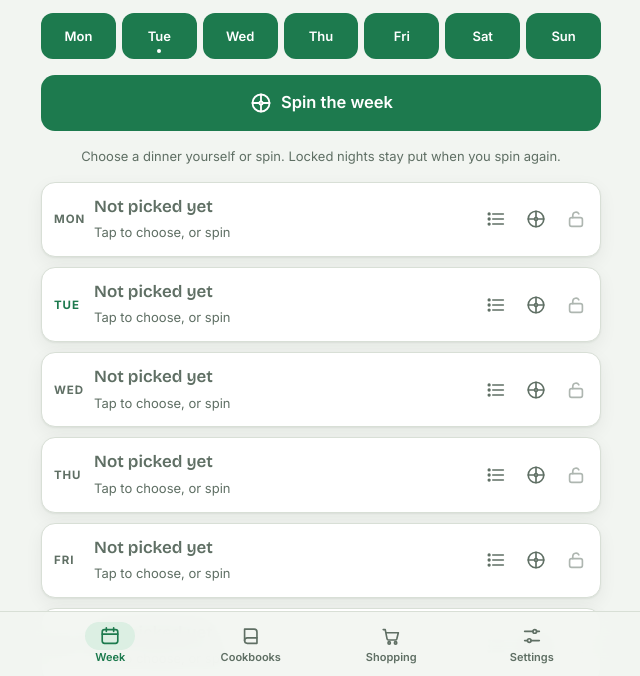
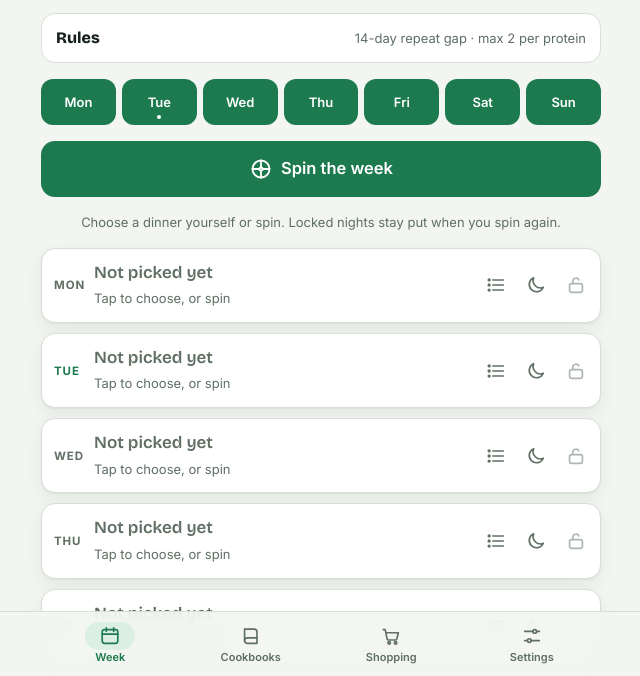
Before and after one commit to ReidWe/CookedBooks, a plain HTML site: page index.html in a window 1280 px wide. Shown: the part 122-798 px from the top of the page, without its empty margins (319-959 px from the left). Drawn offline with nearby package versions, Linux system fonts and the light colour scheme.

Commit message:
Update index.html

```diff
--- a/index.html
+++ b/index.html
@@ -735,6 +735,7 @@ const IC={
   list:'<path d="M8.5 6.5H20M8.5 12H20M8.5 17.5H20"/><circle cx="4.5" cy="6.5" r=".9"/><circle cx="4.5" cy="12" r=".9"/><circle cx="4.5" cy="17.5" r=".9"/>',
   edit:'<path d="M4 20h4L19.2 8.8a2.1 2.1 0 0 0-3-3L5 17z"/><path d="M14.5 6.5l3 3"/>',
   print:'<path d="M7 9V4.5h10V9"/><rect x="4" y="9" width="16" height="8" rx="2"/><path d="M7 14h10v5.5H7z"/>',
+  moon:'<path d="M20 14.5A8 8 0 0 1 9.5 4a8 8 0 1 0 10.5 10.5z"/>',
   sliders:'<path d="M4 7h9M17 7h3M4 17h3M11 17h9"/><circle cx="15" cy="7" r="2"/><circle cx="9" cy="17" r="2"/>',
   chev:'<path d="M6 9l6 6 6-6"/>',
   camera:'<path d="M4 8.5A2.5 2.5 0 0 1 6.5 6H8l1.2-2h5.6L16 6h1.5A2.5 2.5 0 0 1 20 8.5v8a2.5 2.5 0 0 1-2.5 2.5h-11A2.5 2.5 0 0 1 4 16.5z"/><circle cx="12" cy="12.5" r="3.3"/>',
@@ -1089,7 +1090,7 @@ function slotRow(i,todayIdx){
     h('div',{class:'dow',text:DAYS[i]}),main,
     h('div',{class:'slot-actions'},
       h('button',{class:'icon-btn',type:'button','aria-label':'Choose a dinner for '+DAYS_FULL[i],onclick:()=>openPicker(i)},icon('list')),
-      h('button',{class:'icon-btn',type:'button','aria-label':'Spin the wheel for '+DAYS_FULL[i],disabled:locked,onclick:()=>openWheel(i)},icon('spin')),
+      h('button',{class:'icon-btn',type:'button','aria-label':'Not cooking on '+DAYS_FULL[i],disabled:locked,onclick:()=>openPicker(i,'off')},icon('moon')),
       h('button',{class:'icon-btn',type:'button','aria-label':(locked?'Unlock ':'Lock ')+DAYS_FULL[i],'aria-pressed':String(locked),disabled:!r,onclick:()=>toggleLock(i)},icon(locked?'lock':'unlock'))));
 }
 function rulesPanel(){
@@ -1117,14 +1118,15 @@ function viewWeek(){
   const counts={}; P.slots.forEach((id,i)=>{ const r=P.active[i]&&byId(id); if(r) counts[r.protein]=(counts[r.protein]||0)+1; });
   return h('section',{class:'view'},
     h('div',{class:'field'},h('h1',{class:'view-title',text:'This week'}),h('p',{class:'sub',text:activeN?planned+' of '+activeN+' dinners planned'+(activeN<7?' \u00B7 '+(7-activeN)+' off':''):'Every night is off. Tap a day to cook.'})),
+    planned?h('button',{class:'btn big',type:'button',onclick:()=>go('shop')},icon('cart',22),'Build shopping list'):null,
+    rulesPanel(),
     h('div',{class:'days',role:'group','aria-label':'Nights to plan'},DAYS.map((d,i)=>h('button',{type:'button',class:'day'+(i===todayIdx?' today':''),'aria-pressed':String(P.active[i]),'aria-label':DAYS_FULL[i],text:d,onclick:()=>toggleNight(i)}))),
     h('button',{class:'btn primary big',type:'button',disabled:ui.spinning||!activeN,onclick:spinWeek},icon('spin',24),planned?'Spin again':'Spin the week'),
     h('p',{class:'hint',text:lockedN?lockedN+' locked '+(lockedN>1?'nights stay':'night stays')+' as '+(lockedN>1?'they are.':'it is.'):'Choose a dinner yourself or spin. Locked nights stay put when you spin again.'}),
     ui.notes.map(n=>h('p',{class:'note',text:n})),
     h('div',{class:'slots'},DAYS.map((_,i)=>slotRow(i,todayIdx))),
     planned?h('div',{class:'mixrow'},h('span',{class:'label',text:'Protein mix'}),Object.entries(counts).map(([p,n])=>h('span',{class:'pill pc-'+p,text:p+' ×'+n}))):null,
-    rulesPanel(),
-    planned?h('button',{class:'btn big',type:'button',onclick:()=>go('shop')},icon('cart',22),'Build shopping list'):null);
+    null);
 }
 const pl=(n,w)=>n+' '+w+(n===1?'':'s');
 function coverIdx(name){ let x=0; for(const ch of String(name)) x=(x*31+ch.codePointAt(0))>>>0; return x%6; }
```
